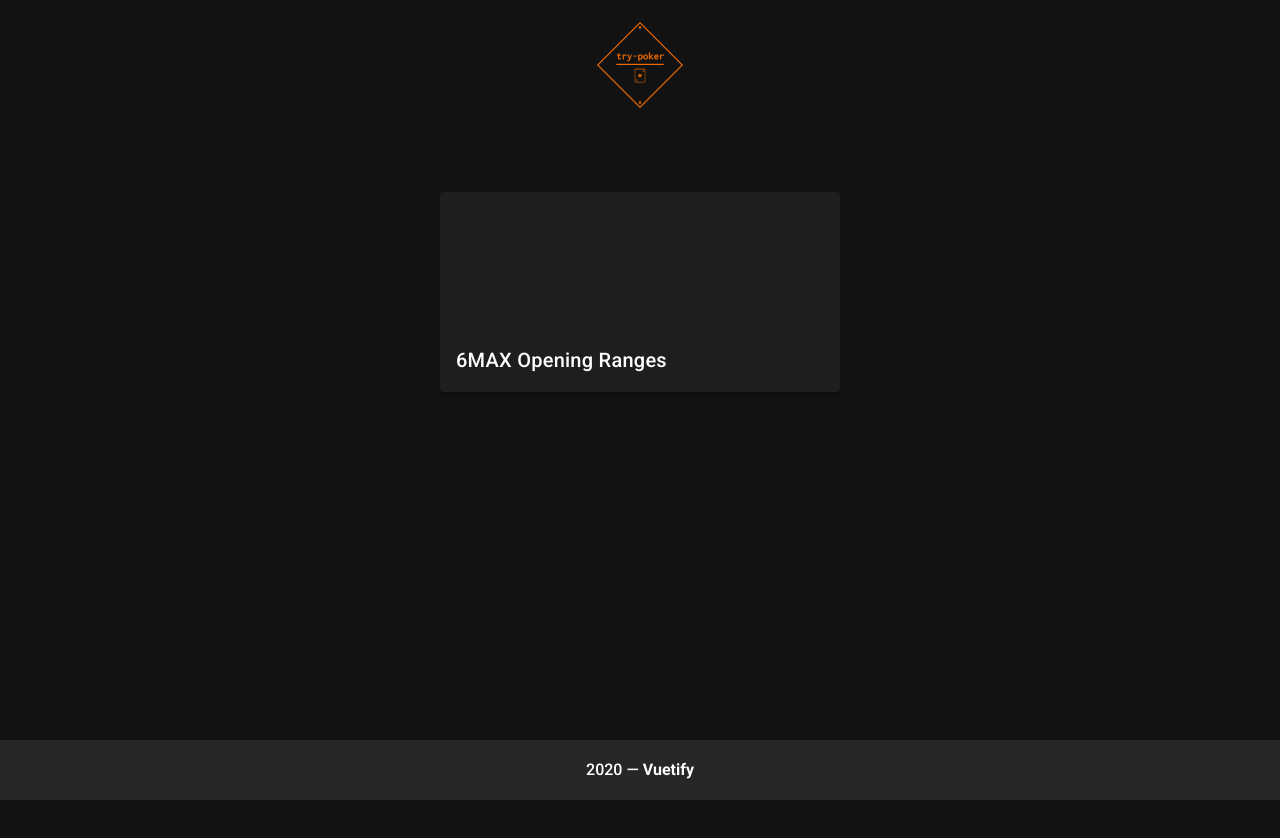
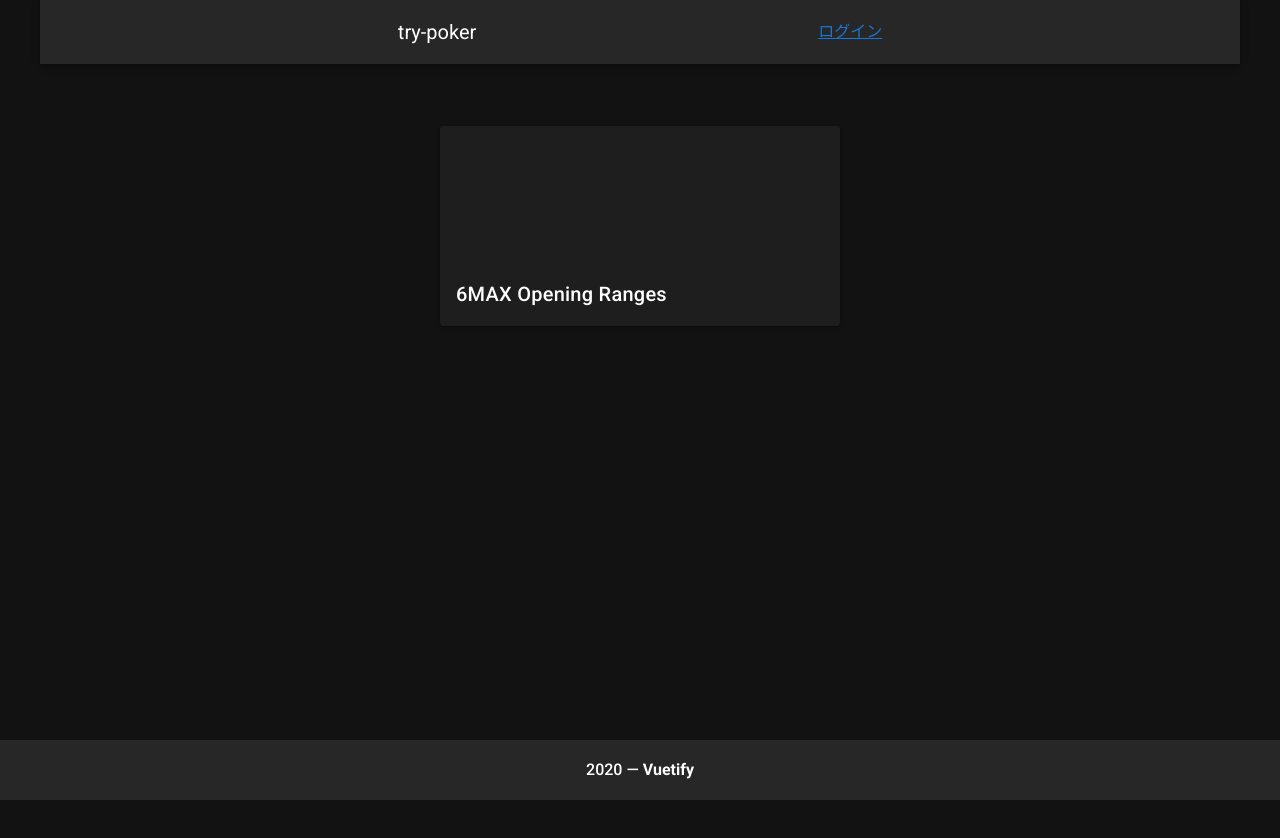
Before and after one commit to hyusai1101/poker, a Nuxt app in the folder laravel7/nuxt/: page / in a window 1280 px wide. Shown: the top 838 px of the page. Built offline with nearby package versions, Linux system fonts and the light colour scheme.

Commit message:
ヘッダー修正

```diff
--- a/laravel7/nuxt/assets/scss/main.scss
+++ b/laravel7/nuxt/assets/scss/main.scss
@@ -8,7 +8,6 @@
 
 .l-Header {
   width: 100%;
-  padding: 15px 0;
 }
 
 .l-Header_Container {
--- a/laravel7/nuxt/components/common/TheHeader.vue
+++ b/laravel7/nuxt/components/common/TheHeader.vue
@@ -1,5 +1,18 @@
 <template>
-  <img class="l-Header-Logo" src="@/assets/logo_transparent.png">
+  <v-card
+    color="grey lighten-4"
+    flat
+    tile
+  >
+    <v-toolbar>
+      <v-spacer></v-spacer>
+      <v-toolbar-title>try-poker</v-toolbar-title>
+      <v-spacer></v-spacer>
+<!--      <img class="l-Header-Logo" src="@/assets/logo_transparent.png">-->
+      <a href="./login">ログイン</a>
+      <v-spacer></v-spacer>
+    </v-toolbar>
+  </v-card>
 </template>
 <script>
 export default {
```
